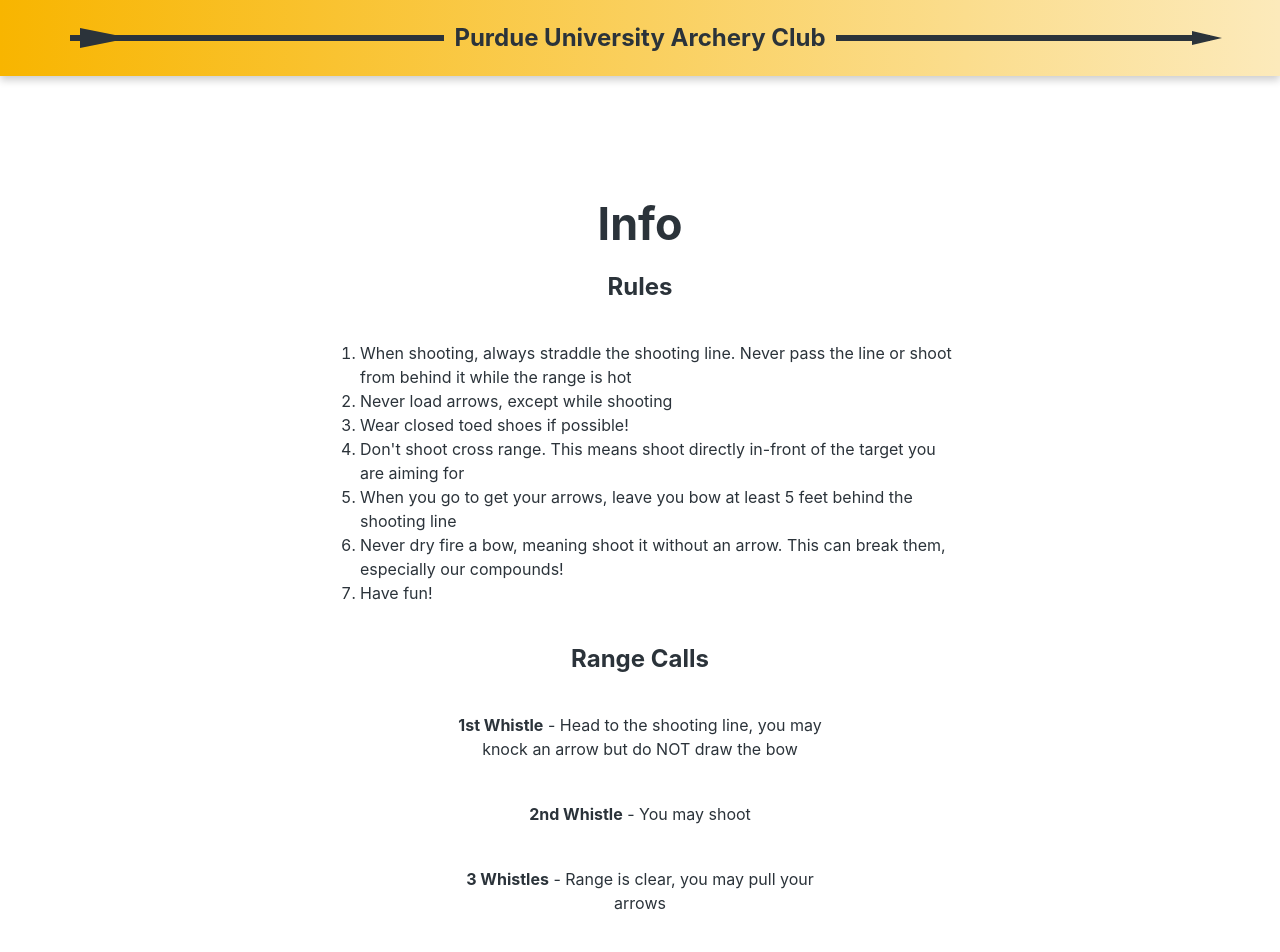
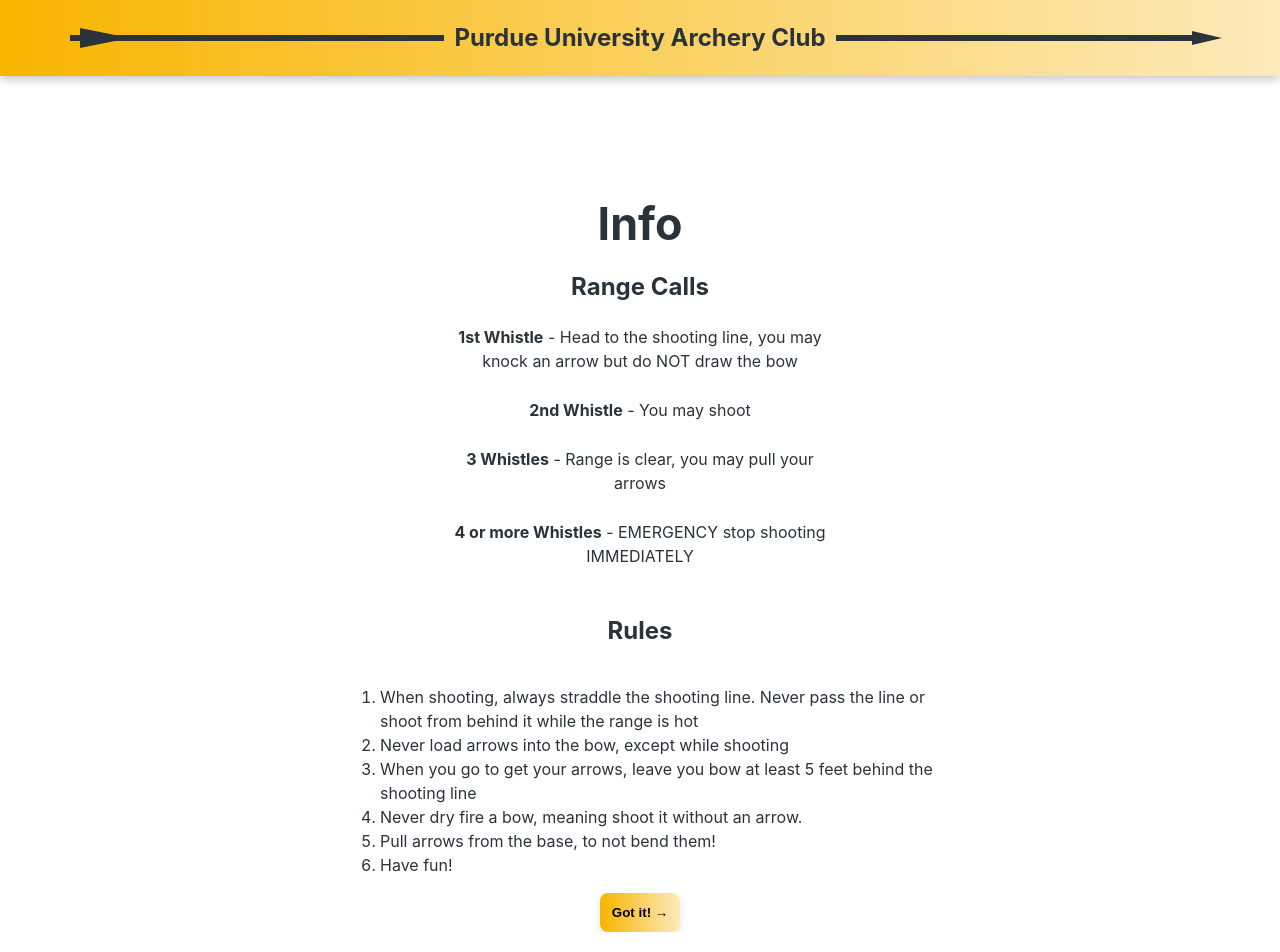
Before and after one commit to g3vin/puac-practice-manager, a React (Vite) app: page /info in a window 1280 px wide. Shown: the top 952 px of the page. Built offline with nearby package versions, Linux system fonts and the light colour scheme; no server answers; the database is empty; sample sign-in values are in the browser's storage.

Commit message:
Updated info page

```diff
--- a/src/Info.css
+++ b/src/Info.css
@@ -12,15 +12,18 @@
     margin-top: 200px;
 }
 
-.info-container ul, li {
+.info-container ul, ol, li {
     align-content: center;
     max-width: 600px;
-}
-
-.info-container button {
-    margin-bottom: 50px;
+    margin-left: 20px;
+    margin-right: 20px;
 }
 
 .info-container p {
     text-align: center;
 }
+
+.range-calls-container {
+    margin-left: 20px;
+    margin-right: 20px;
+}
--- a/src/Info.jsx
+++ b/src/Info.jsx
@@ -15,23 +15,22 @@
       <HomeNavbar />
       <div className="info-container">
         <h1>Info</h1>
-        <h2>Rules</h2>
-        <ol>
-          <li>When shooting, always straddle the shooting line. Never pass the line or shoot from behind it while the range is hot</li>
-          <li>Never load arrows, except while shooting</li>
-          <li>Wear closed toed shoes if possible!</li>
-          <li>Don't shoot cross range. This means shoot directly in-front of the target you are aiming for</li>
-          <li>When you go to get your arrows, leave you bow at least 5 feet behind the shooting line</li>
-          <li>Never dry fire a bow, meaning shoot it without an arrow. This can break them, especially our compounds!</li>
-          <li>Have fun!</li>
-        </ol>
+        <div className="range-calls-container">
         <h2>Range Calls</h2>
         <p><b>1st Whistle</b> - Head to the shooting line, you may knock an arrow but do NOT draw the bow</p>
         <p><b>2nd Whistle</b> - You may shoot</p>
         <p><b>3 Whistles</b> - Range is clear, you may pull your arrows</p>
         <p><b>4 or more Whistles</b> - EMERGENCY stop shooting IMMEDIATELY</p>
-        <h2>How to use this app</h2>
-        <p>Once a practice has started, click the "Check Into Practice" button. To view practices you have attended, or your total number of paid practices, click the "View Past Practices" button. To buy more practices, click on the "Purchase Practices" button</p>
+        </div>
+        <h2>Rules</h2>
+        <ol>
+          <li>When shooting, always straddle the shooting line. Never pass the line or shoot from behind it while the range is hot</li>
+          <li>Never load arrows into the bow, except while shooting</li>
+          <li>When you go to get your arrows, leave you bow at least 5 feet behind the shooting line</li>
+          <li>Never dry fire a bow, meaning shoot it without an arrow.</li>
+          <li>Pull arrows from the base, to not bend them!</li>
+          <li>Have fun!</li>
+        </ol>
         <button type="button" onClick={handleHomeNavigation}>
           Got it! →
         </button>
```
